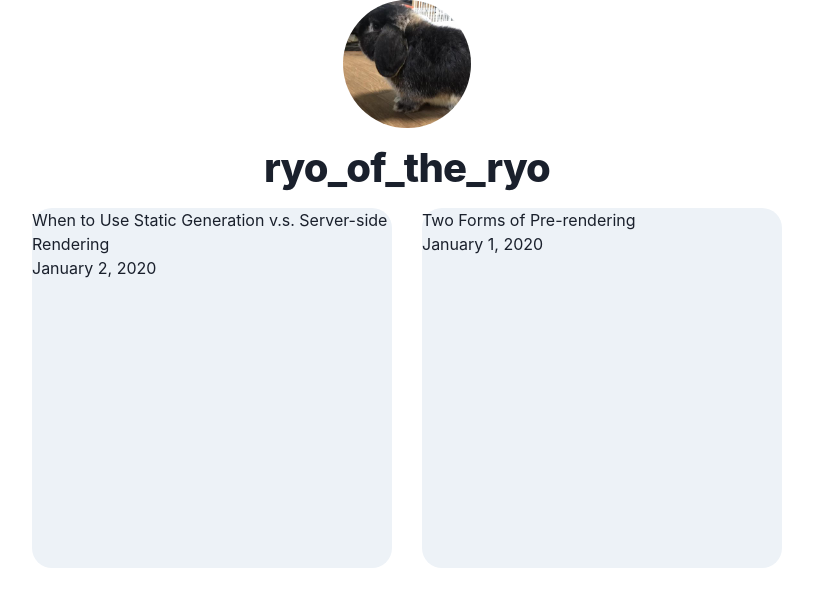
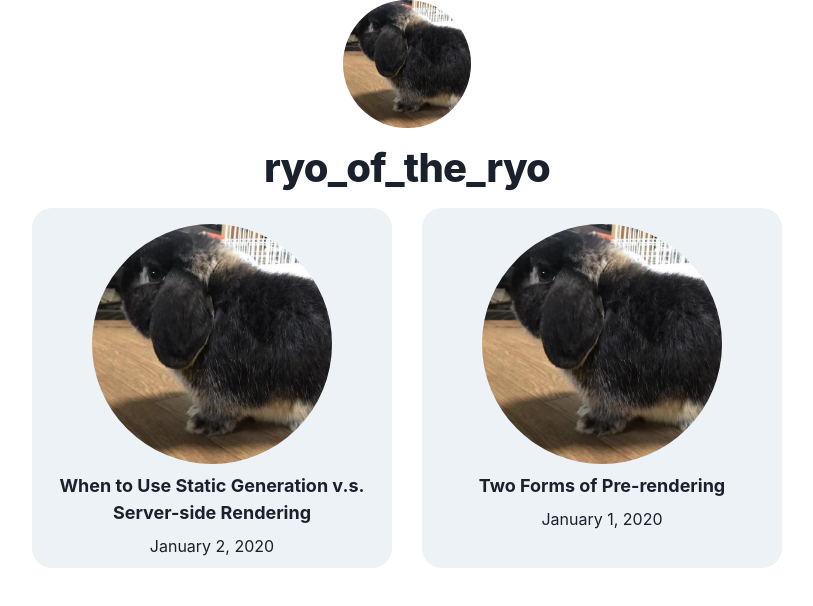
Before and after one commit to RyoMasumura1201/blog_of_the_ore, a Next.js app: page / in a window 1280 px wide. Shown: the top 606 px of the page, without its empty margins (233-1046 px from the left). Built offline with nearby package versions, Linux system fonts and the light colour scheme.

Commit message:
modify article index layout

```diff
--- a/src/components/date.tsx
+++ b/src/components/date.tsx
@@ -4,7 +4,7 @@ import { VFC } from "react";
 type Props = {
     dateString: string
 }
-export const Date: React.VFC<Props>=(props)=>{
+export const Date: VFC<Props>=(props)=>{
     const {dateString} = props;
     const date = parseISO(dateString)
     return (
--- a/src/components/layout.tsx
+++ b/src/components/layout.tsx
@@ -2,17 +2,17 @@ import Head from 'next/head'
 import styles from './layout.module.css'
 import utilStyles from '../../styles/util.module.css'
 import Link from 'next/link'
-import { ReactChild, VFC } from 'react'
+import { VFC } from 'react'
 
 const name = 'ryo_of_the_ryo'
-export const siteTitle = 'Next.js Sample Website'
+export const siteTitle = 'blog_of_the_ryo'
 
 type Props = {
     home: boolean
     children: React.ReactNode
 }
 
-export const Layout: React.VFC<Props> =({ children, home }) =>{
+export const Layout: VFC<Props> =({ children, home }) =>{
   return (
     <div>
       <Head>
--- a/src/pages/index.tsx
+++ b/src/pages/index.tsx
@@ -6,7 +6,8 @@ import { getSortedPostsData } from 'lib/posts'
 import { GetStaticProps } from 'next'
 import { Date } from '../components/date'
 import { Box, Center, Wrap, WrapItem } from '@chakra-ui/layout'
-import router, { useRouter} from 'next/router'
+import { Image, Stack, Text } from "@chakra-ui/react"
+import router from 'next/router'
 
 export const getStaticProps: GetStaticProps = async()=> {
   const allPostsData = getSortedPostsData()
@@ -34,9 +35,12 @@ export default function Home({
         <Wrap justify="center" spacing="30px">
           {allPostsData.map(({id, date, title}) => (
             <WrapItem>
-              <Box w = "360px" h="360px" bg="gray.100" borderRadius="20px" onClick={()=> router.push(`/posts/${id}`)} _hover={{opacity: 0.8, cursor: "pointer"}}>
-                <p>{title}</p>
+              <Box w = "360px" h="360px" bg="gray.100" borderRadius="20px" p="4" onClick={()=> router.push(`/posts/${id}`)} _hover={{opacity: 0.5, cursor: "pointer"}}>
+                <Stack textAlign="center">
+                <Image src="/images/profile.jpeg" boxSize="240px" alt="thumbnail" m="auto" borderRadius="full"/>
+                <Text fontSize="lg" fontWeight="bold">{title}</Text>
                 <Date dateString={date} />
+                </Stack>
               </Box>
             </WrapItem>
           ))}
```
